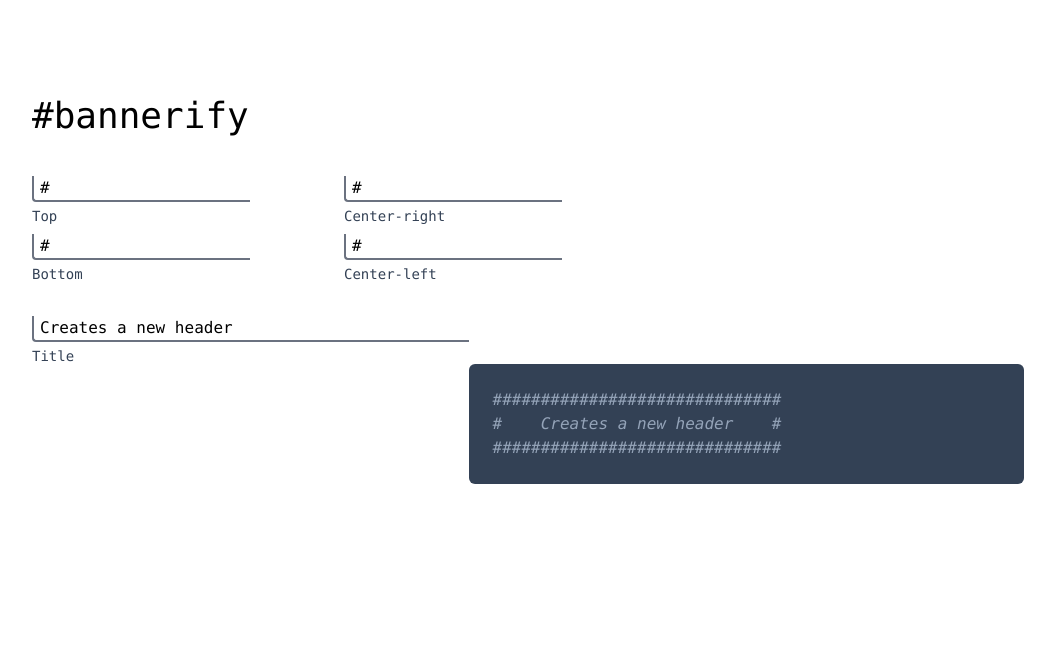
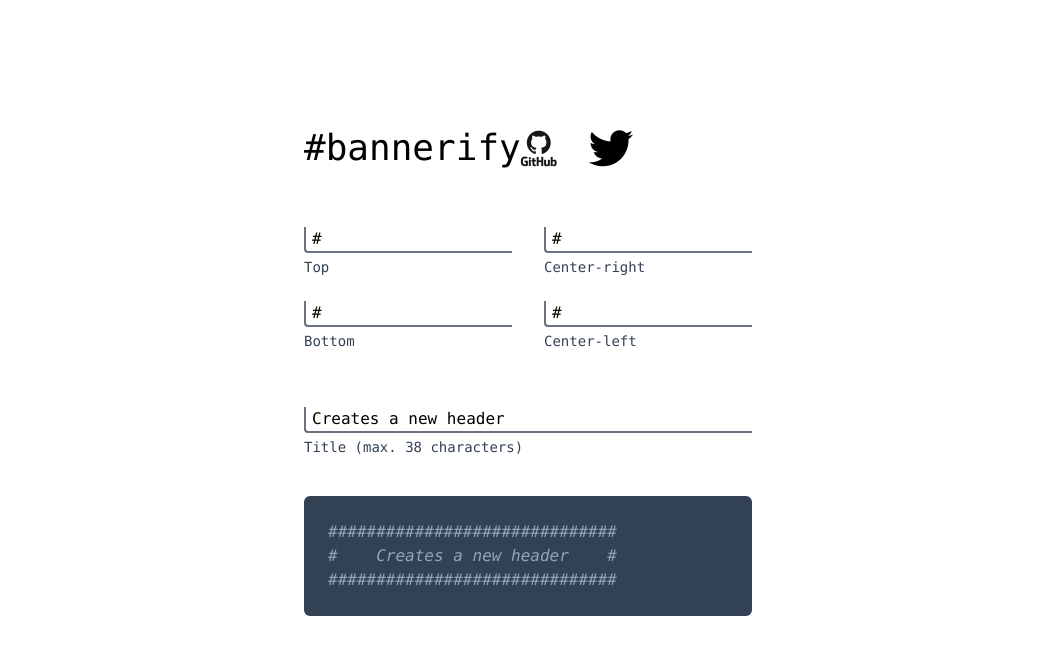
Before and after one commit to beecorrea/bannerify, a Vue app: page / in a window 1280 px wide. Shown: the top 654 px of the page, without its empty margins (112-1167 px from the left). Built offline with nearby package versions, Linux system fonts and the light colour scheme.

Commit message:
feat: navbar with social links

```diff
--- a/src/App.vue
+++ b/src/App.vue
@@ -2,19 +2,21 @@
 import HeadingInput from './components/molecules/Banner/Border.vue'
 import Title from './components/molecules/Banner/Title.vue'
 import Banner from './components/molecules/Banner/Banner.vue'
+import Navbar from './components/molecules/Nav/Navbar.vue'
+
 import { borders } from "@stores/banner/border"
 </script>
 
 <template>
-  <main class="max-w-7xl min-w-max h-screen mx-24 my-12 p-12 font-mono">
-    <h1 class="inline-block text-4xl">#bannerify </h1>
-    <section id="controls" class="mt-10 min-w-fit max-w-xl grid grid-cols-2 grid-rows-2 gap-x-12 gap-y-8 ">
+  <main class="max-w-7xl w-3/6 h-screen mx-auto my-12 py-20 px-24 font-mono">
+    <Navbar />
+    <section id="controls" class="mt-14 min-w-fit max-w-xl grid grid-cols-2 grid-rows-2 gap-x-8 gap-y-12 ">
       <HeadingInput class="md:col-span-1 col-span-2 max-w-fit" v-for="{name, value} in borders" :title="value"
         :part="name" :key="name" />
     </section>
-    <article class="flex flex-col flex-wrap justify-between mt-14 space-y-12 h-44">
-      <Title class="min-w-max" title="Title" />
-      <Banner />
+    <article class="flex flex-col flex-wrap justify-around space-y-8 mt-16 h-60">
+      <Title class="w-lg" title="Title (max. 38 characters)" />
+      <Banner class="max-w-lg" />
     </article>
   </main>
 </template>
--- /dev/null
+++ b/src/components/molecules/Nav/ExternalLink.vue
@@ -0,0 +1,14 @@
+<template>
+  <a :href="href" target="_blank">
+    <i :class="icon"></i>
+  </a>
+</template>
+
+<script setup lang="ts">
+const { href, iconClass } = defineProps<{
+  href: string
+  iconClass: string
+}>()
+
+const icon = [iconClass, "text-4xl"].join(" ")
+</script>
--- /dev/null
+++ b/src/components/molecules/Nav/Navbar.vue
@@ -0,0 +1,16 @@
+<template>
+  <section class="w-1/2 flex flex-row justify-between">
+    <h1 class="inline-block text-4xl justify-self-start">#bannerify</h1>
+    <article class="space-x-8">
+      <ExternalLink :href="github" icon-class="devicon-github-original-wordmark colored" />
+      <ExternalLink :href="twitter" icon-class="devicon-twitter-original" />
+    </article>
+  </section>
+</template>
+
+<script setup lang="ts">
+import ExternalLink from "./ExternalLink.vue"
+const github = "https://github.com/beecorrea"
+const twitter = "https://twitter.com/cybersti_"
+
+</script>
```
